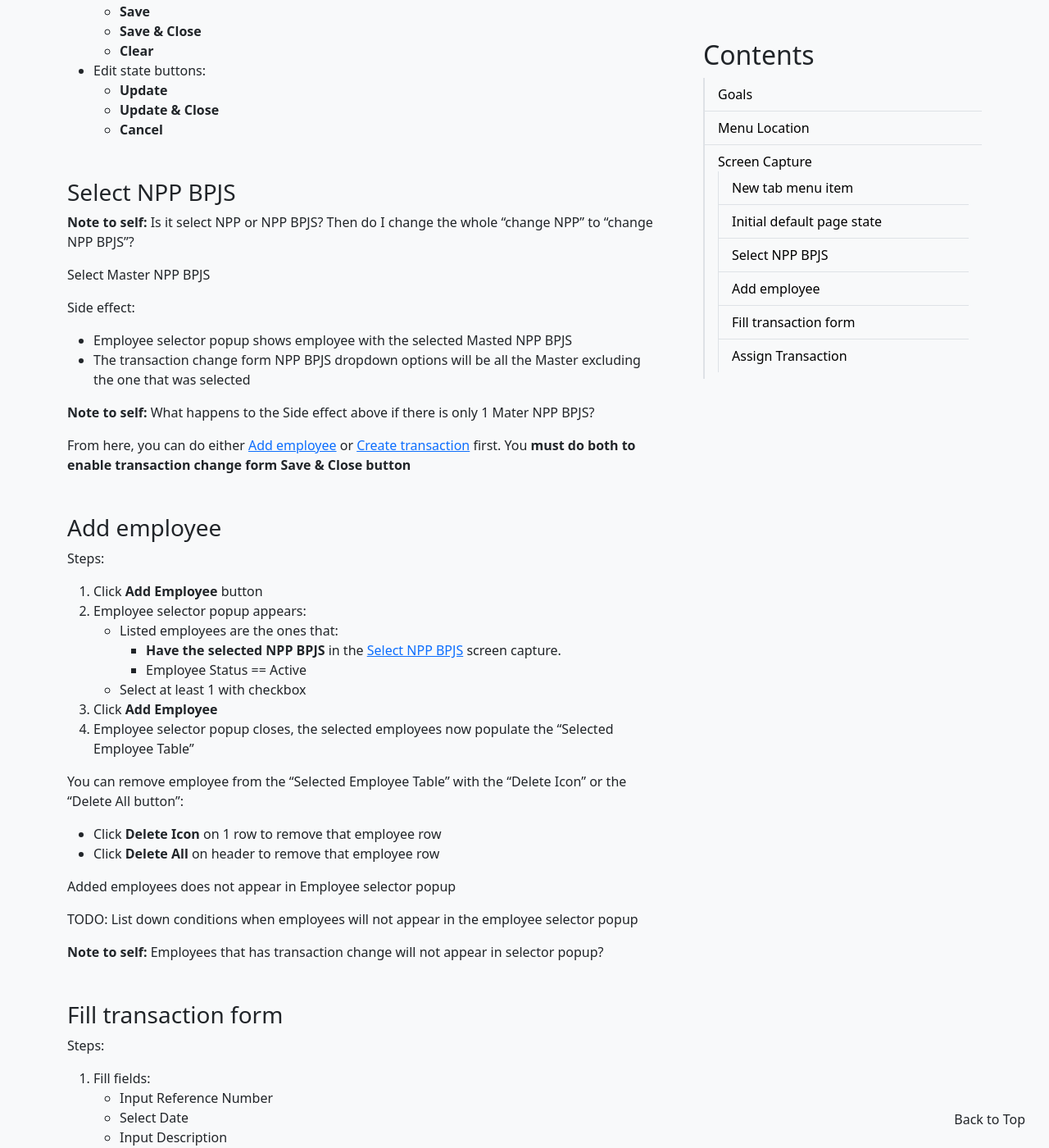
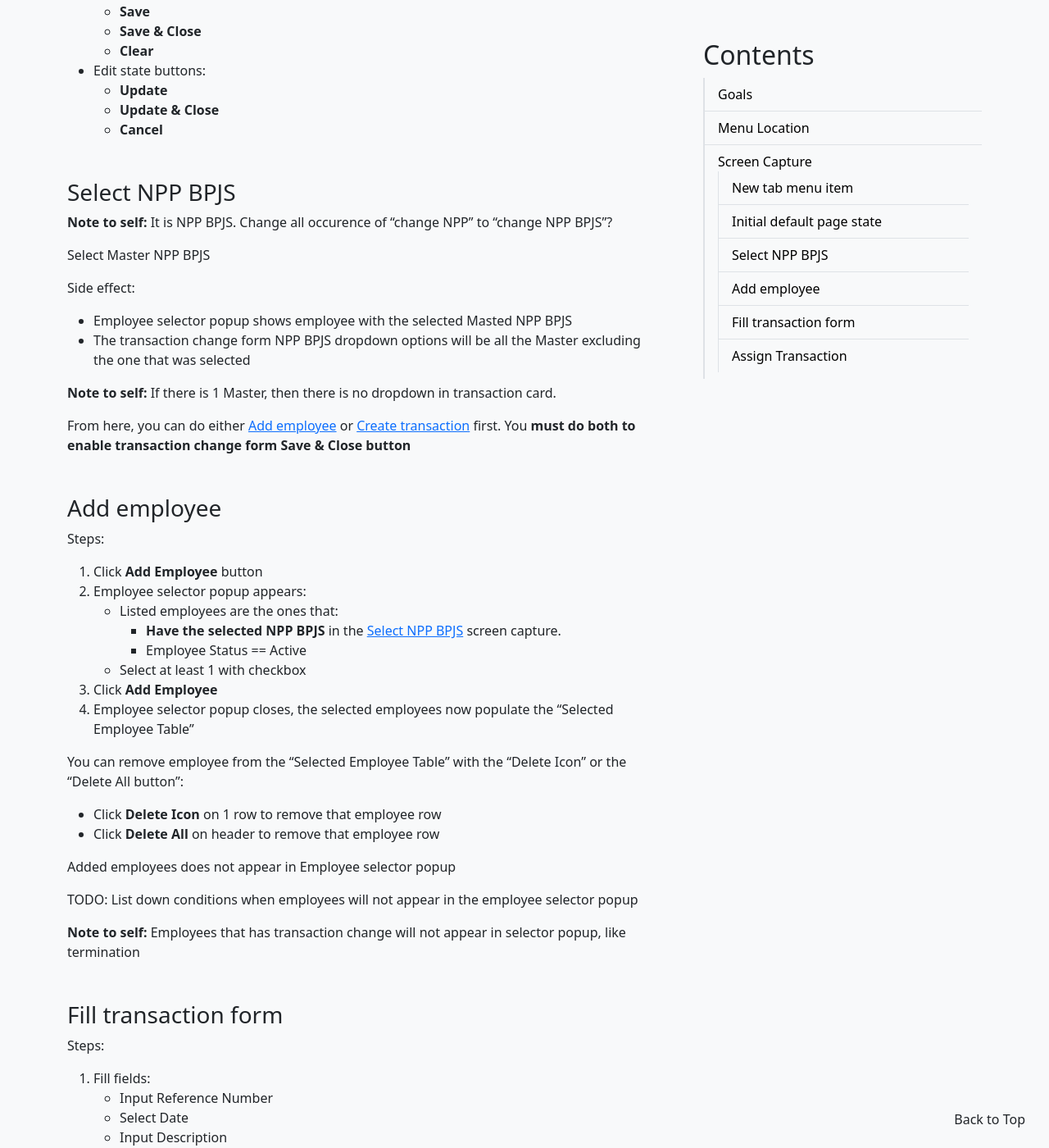
Before and after one commit to cliffordwilliam/my_archive, a Jekyll site: the page built from _posts/2024-09-16-ak-transaction-payroll-insurance-component-change-npp-manual.md, in a window 1280 px wide and 1400 px high, scrolled down 1720 px. Shown: the whole window at 82% size. Built offline with Jekyll 4.4.1, drawn with Linux system fonts in a browser that asks for light colours; some of the changed text lies outside the part shown.

Commit message:
Update 2024-09-16-ak-transaction-payroll-insurance-component-change-npp-manual.md

```diff
--- a/_posts/2024-09-16-ak-transaction-payroll-insurance-component-change-npp-manual.md
+++ b/_posts/2024-09-16-ak-transaction-payroll-insurance-component-change-npp-manual.md
@@ -52,7 +52,7 @@ Form card:
 
 ### Select NPP BPJS
 
-> **Note to self:** Is it select NPP or NPP BPJS? Then do I change the whole "change NPP" to "change NPP BPJS"?
+> **Note to self:** It is NPP BPJS. Change all occurence of "change NPP" to "change NPP BPJS"?
 
 Select Master NPP BPJS
 
@@ -60,7 +60,7 @@ Side effect:
 - Employee selector popup shows employee with the selected Masted NPP BPJS
 - The transaction change form NPP BPJS dropdown options will be all the Master excluding the one that was selected
 
-> **Note to self:** What happens to the Side effect above if there is only 1 Mater NPP BPJS?
+> **Note to self:** If there is 1 Master, then there is no dropdown in transaction card.
 
 From here, you can do either [Add employee](#add-employee) or [Create transaction](#create-transaction) first. You **must do both to enable transaction change form Save & Close button**
 
@@ -84,7 +84,7 @@ Added employees does not appear in Employee selector popup
 
 TODO: List down conditions when employees will not appear in the employee selector popup
 
-> **Note to self:** Employees that has transaction change will not appear in selector popup?
+> **Note to self:** Employees that has transaction change will not appear in selector popup, like termination
 
 ### Fill transaction form
 
@@ -108,7 +108,7 @@ Steps:
 
 Having 1 transaction ticked:
 - Form becomes disabled read mode, where it displays the 1 ticked transaction details
-- > **Note to self:** Will the selected employee card also show the employee assigned to the 1 ticked transaction?
+- > **Note to self:** Selected employee card also show the employee assigned to the 1 ticked transaction
 
 Having none or more than 1 ticked in transaction list:
 - Form enabled normal mode
```
